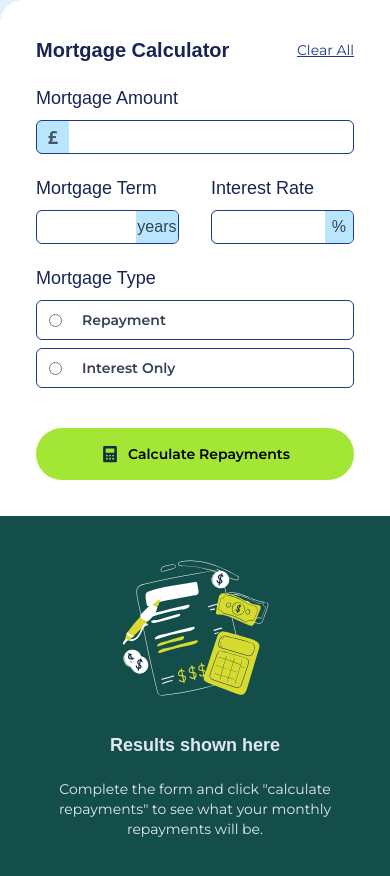
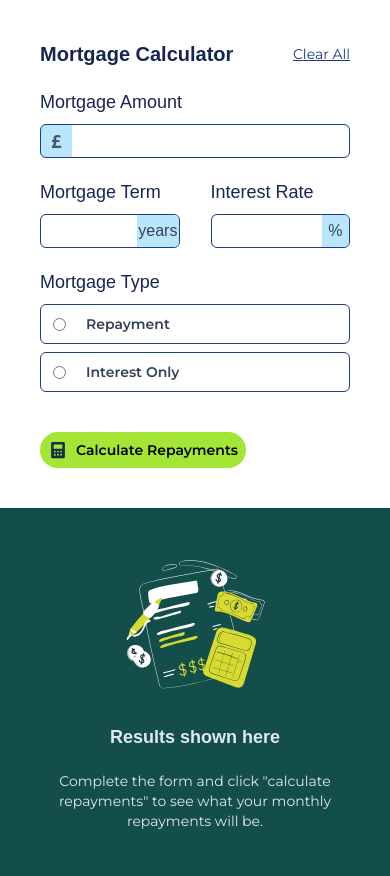
Before and after one commit to grgsudhiv123/Mortgage-Calculator, a React (Vite) app: page / in a window 390 px wide. Shown: the top 876 px of the page. Built offline with nearby package versions, Linux system fonts and the light colour scheme; a web font is replaced by a local one.

Commit message:
Few more updates

```diff
--- a/src/App.jsx
+++ b/src/App.jsx
@@ -3,7 +3,7 @@ import Card from "./page/Card"
 const App = () => {
   return (
     <main className="relative">
-      <section className="flex h-screen w-screen items-center justify-around bg-sky-100">
+      <section className="flex  sm:h-screen h-full w-screen items-center justify-around bg-sky-100">
         <Card />
       </section>
     </main>
--- a/src/component/Buttons.jsx
+++ b/src/component/Buttons.jsx
@@ -5,7 +5,7 @@ const Buttons = ({inputValues, onClick}) => {
     <section className="relative">
         <button
         onClick={() => onClick(inputValues)}
-        className="w-[60%] max-sm:w-[100%] flex bg-lime-400 p-4 rounded-full gap-2 mt-5 justify-center items-center cursor-pointer">
+        className="lg:w-[60%] sm:w-[100%] flex bg-lime-400 p-2 md:p-4 rounded-full gap-2 mt-5 justify-center items-center cursor-pointer">
             <img src={calculator} alt="calculator" className="w-5 h-5"/>
             <p className="text-sm font-montserrat font-semibold">Calculate Repayments</p>
         </button>
--- a/src/component/Result.jsx
+++ b/src/component/Result.jsx
@@ -3,7 +3,7 @@ import img from "../assets/assets/images/illustration-empty.svg";
 const Result = () => {
   return (
     <section className="h-full w-full"> {/* Ensure full height for the section */}
-      <div className="flex flex-col justify-center items-center gap-5 bg-teal-900 rounded-r-3xl rounded-bl-[80px] max-sm:rounded-none p-10 h-full w-full">
+      <div className="flex flex-col justify-center items-center gap-5 bg-teal-900 p-2 xl:p-10 h-full w-full max-sm:rounded-none" >
         <img src={img} alt="result img" className="w-2/4 object-contain bg-cover"/>
         <h1 className="text-slate-200 text-lg font-bold font-palanquin">Results shown here</h1>
         <p className="text-center font-montserrat text-sm text-slate-200">Complete the form and click {`"calculate repayments"`} to see what your monthly repayments will be.</p>
--- a/src/page/Card.jsx
+++ b/src/page/Card.jsx
@@ -7,22 +7,22 @@ const Card = () => {
       const [result, setResult] = useState(null);
 
   return (
-        <section className="mx-auto lg:max-w-screen-lg bg-white rounded-3xl h-[60%] max-lg:h-full">
-        <div className="flex max-lg:flex-col h-full">
-            {/* left container */}
-            <div className="p-9 bg-white rounded-l-3xl max-w-full">
-
-                <div>
-                    <MortgageInput setResult={setResult}/>
-                </div>
+        <section className="mx-auto max-w-full xs:max-w-xs sm:max-w-xs md:max-w-[500px] lg:max-w-screen-lg bg-white rounded-none lg:rounded-3xl lg:h-auto md:h-full">
+        <div className="flex flex-col lg:flex-row h-full">
+            {/* Left Container */}
+            <div className="flex-1 p-10 bg-white rounded-t-3xl lg:rounded-l-3xl lg:rounded-tr-none">
+            <div>
+                <MortgageInput setResult={setResult} />
+            </div>
             </div>
 
             {/* Right Container */}
-            <div className="flex-1 h-full">
-                {result ? <FrontResult output={result} /> :<Result />}
+            <div className="flex-1 p-10 rounded-none lg:rounded-r-3xl lg:rounded-bl-[80px] bg-teal-900">
+            {result ? <FrontResult output={result} /> : <Result />}
             </div>
         </div>
-    </section>
+        </section>
+
   );
 };
 
```
